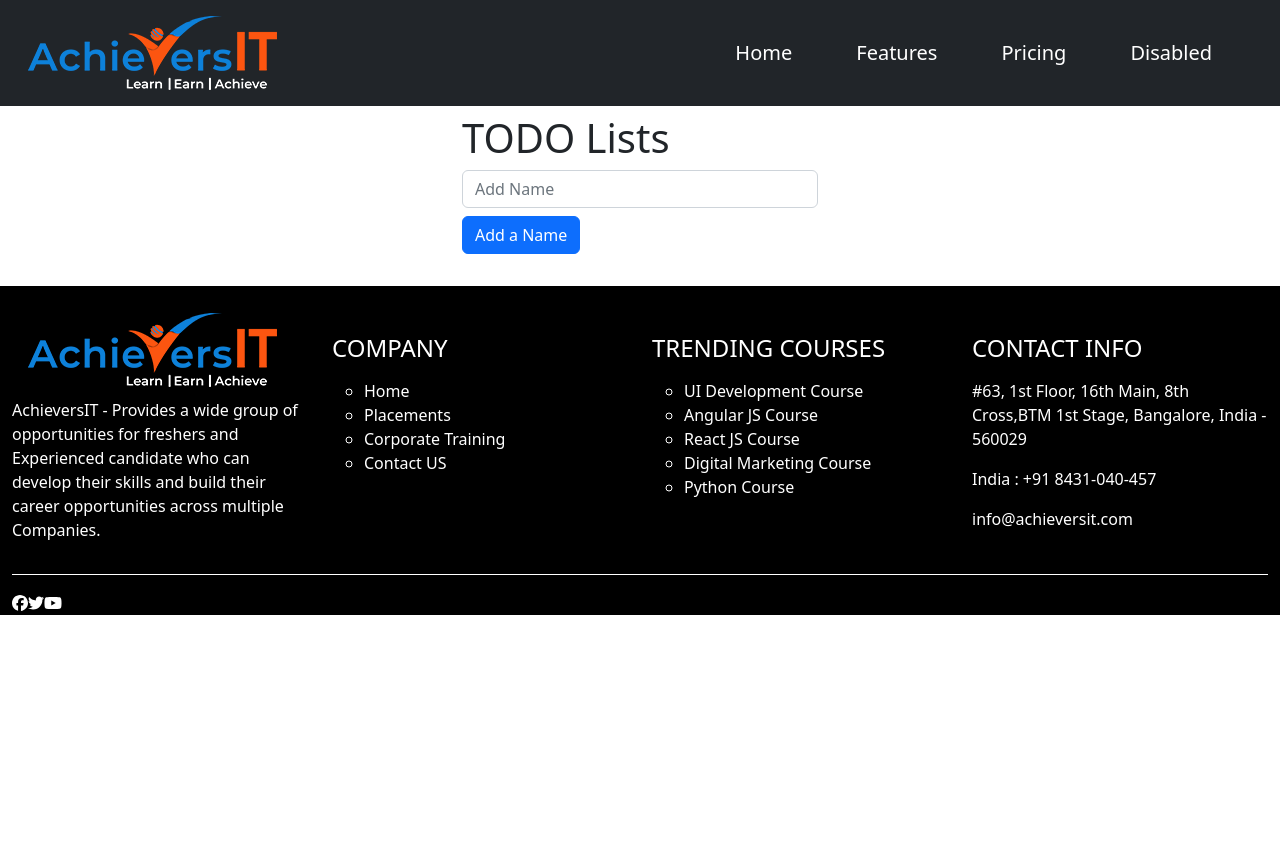
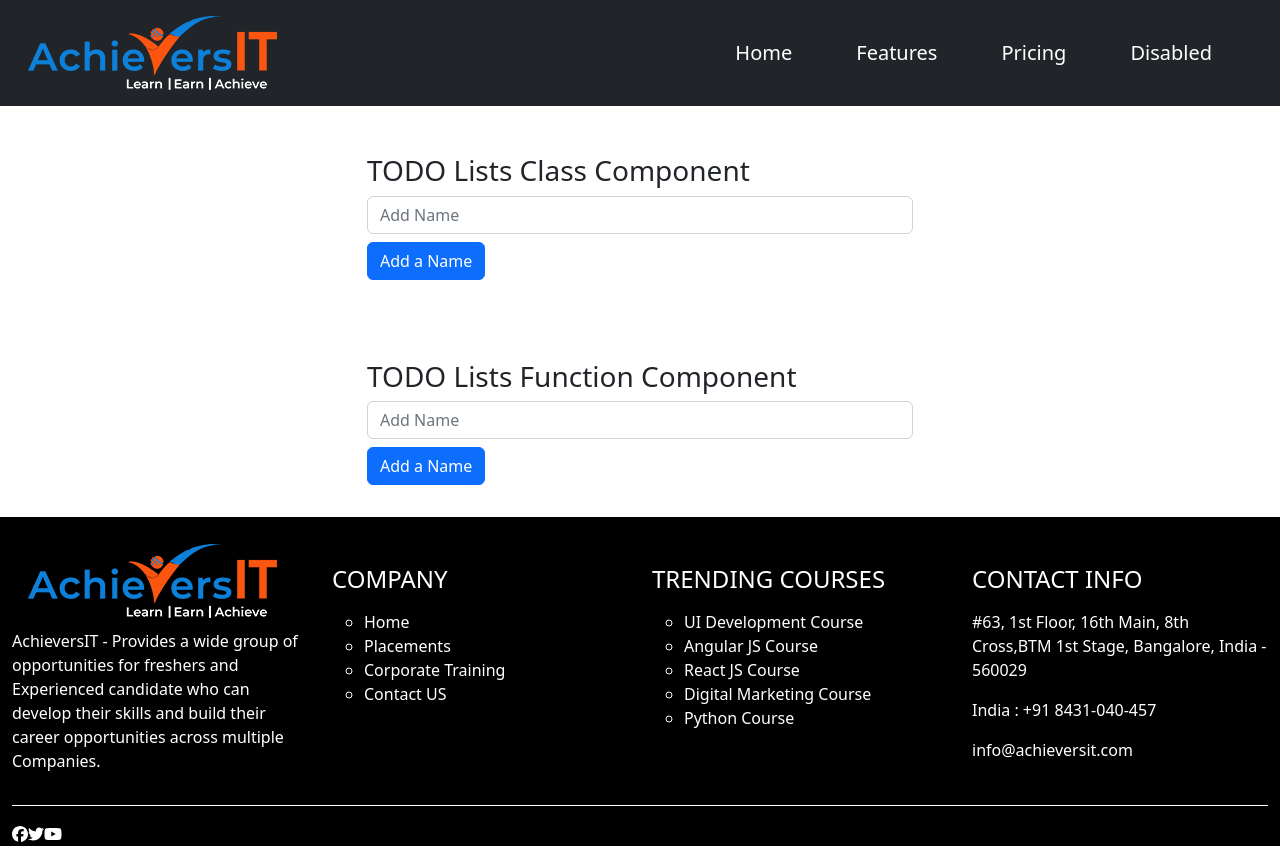
Before and after one commit to yogeshzade/sample-react-app-AIT, a React (Create React App) app: page / in a window 1280 px wide. Before the commit the page ends 800 px from the top, so only its background shows below. Built offline with nearby package versions, Linux system fonts and the light colour scheme.

Commit message:
Add function component fields

```diff
--- a/src/App.js
+++ b/src/App.js
@@ -9,11 +9,13 @@ import Form from './Component/Form';
 import ListsandKeys from './Component/ListsandKeys';
 import Footer from './Component/Footer';
 import TodoClass from './Component/TodoClass';
+import TodoFunction from './Component/TodoFunction';
 function App() {
   return (
     <div>
     <Header />
     <TodoClass />
+    <TodoFunction />
     <Footer />
     {/* <Form />
     <ListsandKeys /> */}
--- a/src/Component/TodoClass.js
+++ b/src/Component/TodoClass.js
@@ -26,9 +26,9 @@ class TodoClass extends Component {
     return (
       <div class="container">
         <div class="row">
-          <div class="col-md-4"></div>
-          <div class="col-md-4 mt-2">
-            <h1>TODO Lists</h1>
+          <div class="col-md-3"></div>
+          <div class="col-md-6 mt-5">
+            <h3>TODO Lists Class Component</h3>
             <div class="field">
             <input
               type="text"
@@ -47,7 +47,7 @@ class TodoClass extends Component {
             </div>
 
           </div>
-          <div class="col-md-4"></div>
+          <div class="col-md-3"></div>
         </div>
       </div>
     );
--- /dev/null
+++ b/src/Component/TodoFunction.js
@@ -0,0 +1,30 @@
+import React from 'react'
+
+function TodoFunction() {
+  return (
+    <div class="container">
+        <div class="row">
+          <div class="col-md-3"></div>
+          <div class="col-md-6 mt-5">
+            <h3>TODO Lists Function Component</h3>
+            <div class="field">
+            <input
+              type="text"
+              class="form-control"
+              value=""
+              name="nameofList"
+              placeholder="Add Name"
+            />
+            <button type="button" class="btn btn-primary mt-2 mb-3">Add a Name</button>
+            <ul>
+            </ul>
+            </div>
+
+          </div>
+          <div class="col-md-3"></div>
+        </div>
+      </div>
+  )
+}
+
+export default TodoFunction
```
